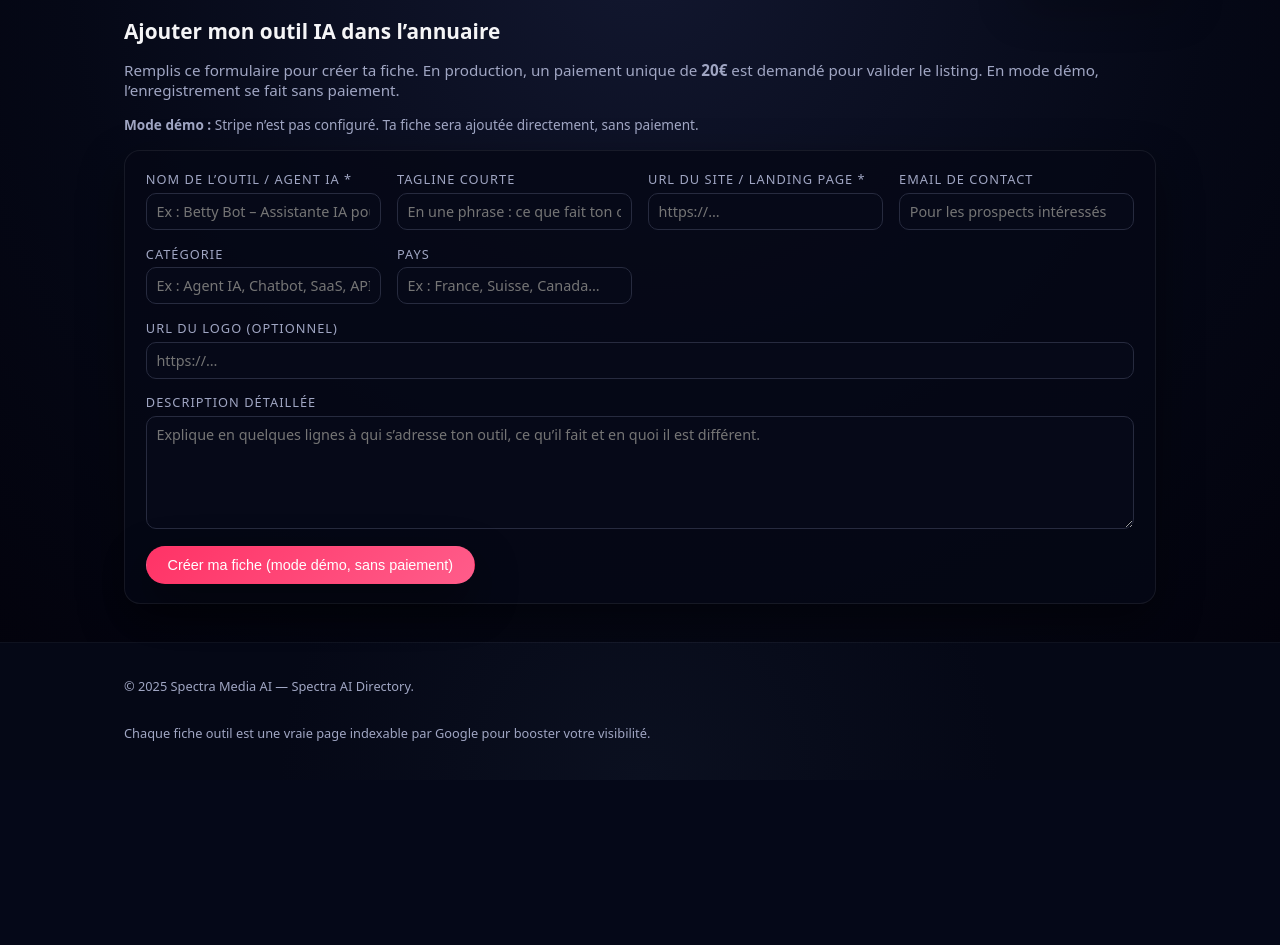
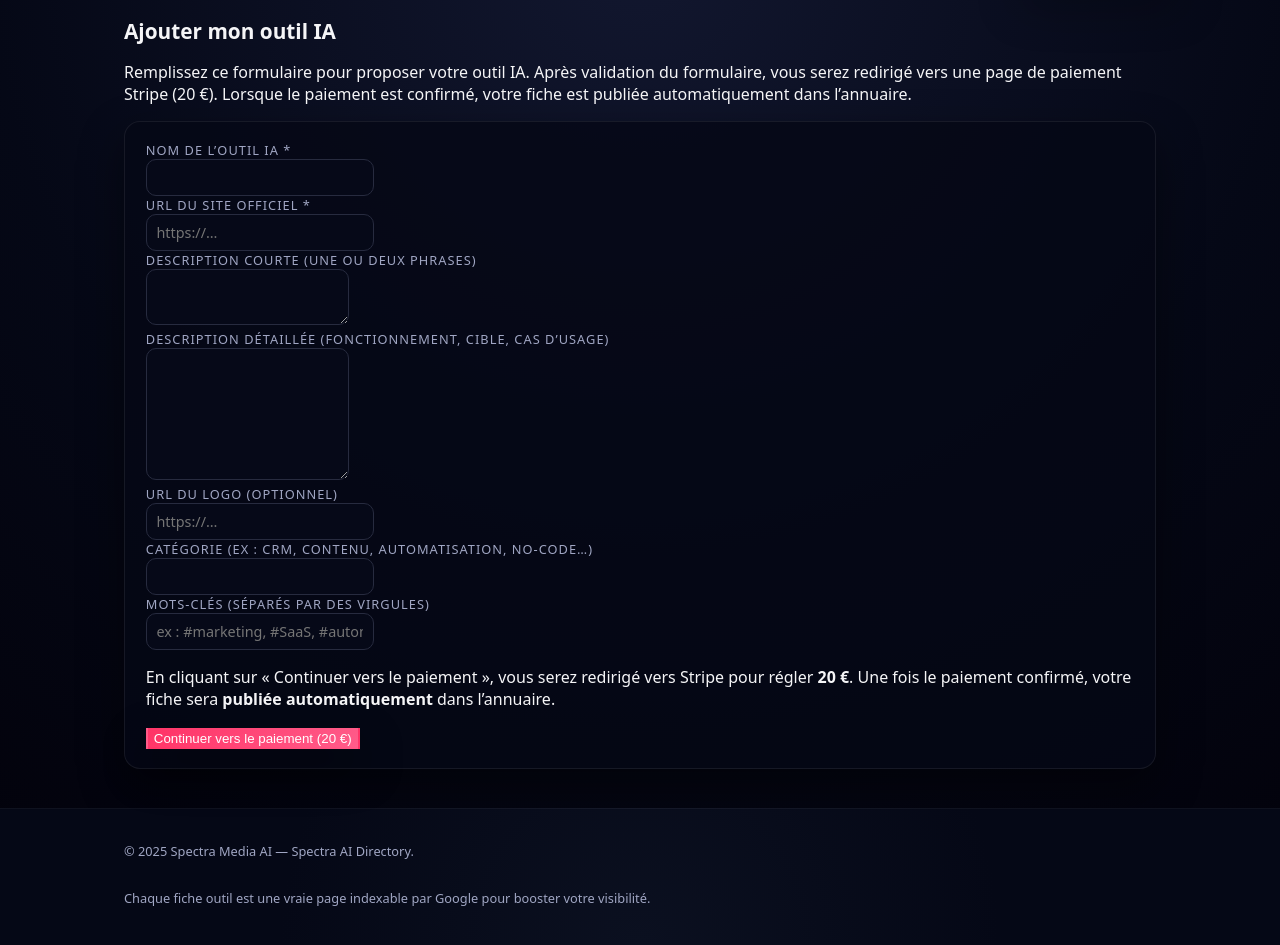
Before and after one commit to vincentbastille10/SpectraAIDirectory, a Flask app: page /ajouter in a window 1280 px wide. Shown: the part 47-992 px from the top of the page. Before the commit the page ends 788 px from the top, so only its background shows below. Run offline with Flask 3, Linux system fonts and the light colour scheme; parts of the project's set-up code (start-up, migrations or seed data) failed here and were passed over.

Commit message:
Update ajouter.html

```diff
--- a/templates/ajouter.html
+++ b/templates/ajouter.html
@@ -1,69 +1,61 @@
 {% extends "base.html" %}
-{% block title %}Ajouter mon outil IA{% endblock %}
+
+{% block title %}Ajouter mon outil IA — Spectra AI Directory{% endblock %}
+{% block meta_description %}Ajoutez votre outil IA dans Spectra AI Directory. Remplissez le formulaire, réglez 20 € via Stripe et votre fiche sera publiée automatiquement dans l’annuaire.{% endblock %}
+
 {% block content %}
-<section class="section">
-  <h1>Ajouter mon outil IA dans l’annuaire</h1>
-  <p class="section-intro">
-    Remplis ce formulaire pour créer ta fiche. En production, un paiement unique de <strong>20€</strong> est demandé
-    pour valider le listing. En mode démo, l’enregistrement se fait sans paiement.
+<section class="section form-section">
+  <h1>Ajouter mon outil IA</h1>
+  <p class="form-intro">
+    Remplissez ce formulaire pour proposer votre outil IA. Après validation du
+    formulaire, vous serez redirigé vers une page de paiement Stripe
+    (20&nbsp;€). Lorsque le paiement est confirmé, votre fiche est publiée automatiquement
+    dans l’annuaire.
   </p>
 
-  {% if not g.stripe_enabled %}
-    <p class="demo-note">
-      <strong>Mode démo :</strong> Stripe n’est pas configuré. Ta fiche sera ajoutée directement, sans paiement.
-    </p>
-  {% endif %}
-
-  <form method="post" class="tool-form">
-    <div class="form-grid">
-      <label>
-        Nom de l’outil / agent IA *
-        <input type="text" name="name" required placeholder="Ex : Betty Bot – Assistante IA pour commerçants">
-      </label>
-
-      <label>
-        Tagline courte
-        <input type="text" name="tagline" placeholder="En une phrase : ce que fait ton outil.">
-      </label>
-
-      <label>
-        URL du site / landing page *
-        <input type="url" name="website_url" required placeholder="https://…">
-      </label>
-
-      <label>
-        Email de contact
-        <input type="email" name="contact_email" placeholder="Pour les prospects intéressés">
-      </label>
-
-      <label>
-        Catégorie
-        <input type="text" name="category" placeholder="Ex : Agent IA, Chatbot, SaaS, API, Automation…">
-      </label>
-
-      <label>
-        Pays
-        <input type="text" name="country" placeholder="Ex : France, Suisse, Canada…">
-      </label>
-
-      <label class="full-width">
-        URL du logo (optionnel)
-        <input type="url" name="logo_url" placeholder="https://…">
-      </label>
-
-      <label class="full-width">
-        Description détaillée
-        <textarea name="description" rows="5" placeholder="Explique en quelques lignes à qui s’adresse ton outil, ce qu’il fait et en quoi il est différent."></textarea>
-      </label>
+  <form action="{{ url_for('ajouter_tool') }}" method="post" class="tool-form">
+    <div class="form-group">
+      <label for="name">Nom de l’outil IA *</label>
+      <input type="text" id="name" name="name" required>
     </div>
 
-    <div class="form-actions">
-      {% if g.stripe_enabled %}
-        <button type="submit" class="btn btn-primary">Payer 20€ et créer ma fiche</button>
-      {% else %}
-        <button type="submit" class="btn btn-primary">Créer ma fiche (mode démo, sans paiement)</button>
-      {% endif %}
+    <div class="form-group">
+      <label for="url">URL du site officiel *</label>
+      <input type="url" id="url" name="url" placeholder="https://…" required>
     </div>
+
+    <div class="form-group">
+      <label for="short_description">Description courte (une ou deux phrases)</label>
+      <textarea id="short_description" name="short_description" rows="2"></textarea>
+    </div>
+
+    <div class="form-group">
+      <label for="long_description">Description détaillée (fonctionnement, cible, cas d’usage)</label>
+      <textarea id="long_description" name="long_description" rows="6"></textarea>
+    </div>
+
+    <div class="form-group">
+      <label for="logo_url">URL du logo (optionnel)</label>
+      <input type="url" id="logo_url" name="logo_url" placeholder="https://…">
+    </div>
+
+    <div class="form-group">
+      <label for="category">Catégorie (ex : CRM, contenu, automatisation, no-code…)</label>
+      <input type="text" id="category" name="category">
+    </div>
+
+    <div class="form-group">
+      <label for="tags">Mots-clés (séparés par des virgules)</label>
+      <input type="text" id="tags" name="tags" placeholder="ex : #marketing, #SaaS, #automation">
+    </div>
+
+    <p class="form-note">
+      En cliquant sur «&nbsp;Continuer vers le paiement&nbsp;», vous serez
+      redirigé vers Stripe pour régler <strong>20&nbsp;€</strong>. Une fois le paiement
+      confirmé, votre fiche sera <strong>publiée automatiquement</strong> dans l’annuaire.
+    </p>
+
+    <button type="submit" class="btn-primary">Continuer vers le paiement (20&nbsp;€)</button>
   </form>
 </section>
 {% endblock %}
```
